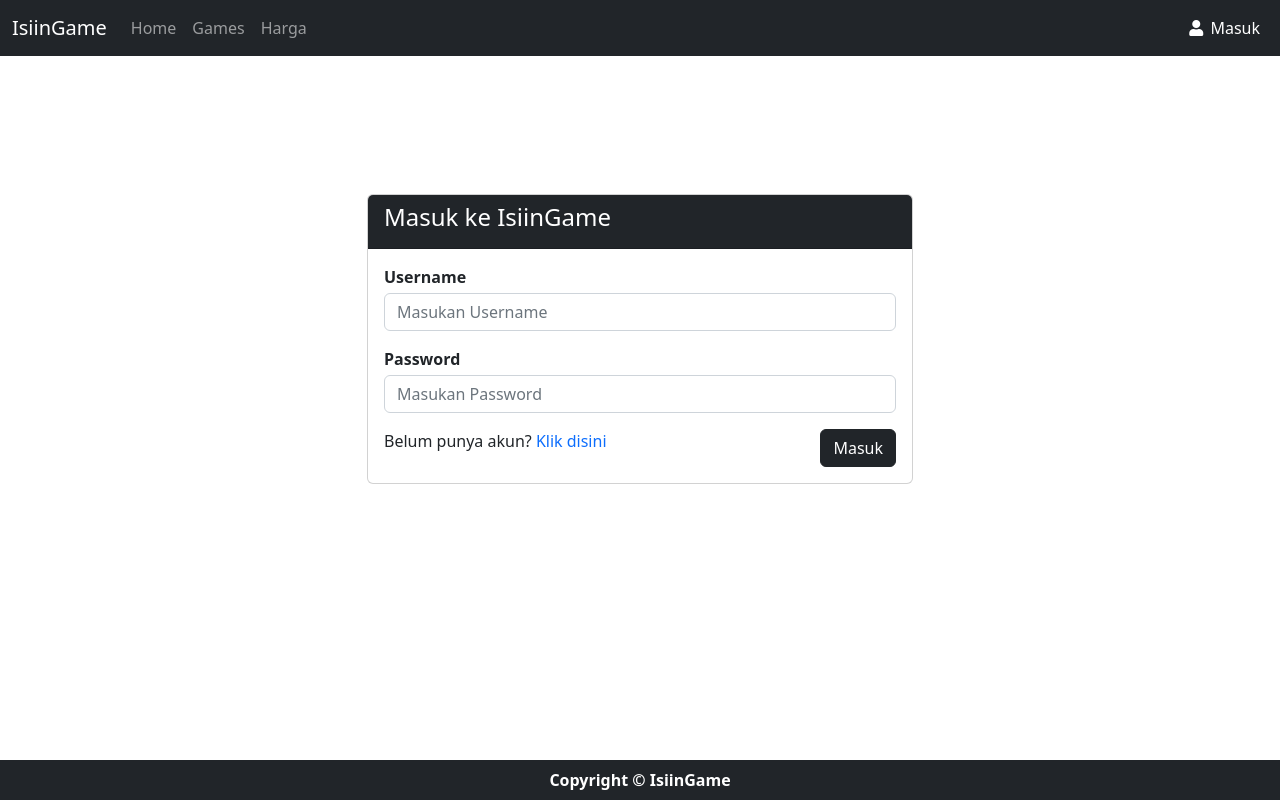
After one commit to TesyarRAz/isiin-game, a CodeIgniter app: page /database/welcome/login in a window 1280 px wide. The commit adds this page. Run offline with CodeIgniter, Linux system fonts and the light colour scheme.

Commit message:
✨ feat(config.php): mengubah nama aplikasi dari 'Isiin Game' menjadi 'IsiinGame' ✨ feat(Welcome.php): menambahkan method login dan register pada Welcome controller ✨ feat(login.php): menambahkan halaman login ✨ feat(register.php): menambahkan halaman register 🗑️ chore(login.php): menghapus file login.php pada folder templates/admin ✨ feat(app.php): menambahkan link untuk masuk pada navbar

```diff
--- a/application/config/config.php
+++ b/application/config/config.php
@@ -531,4 +531,4 @@ $config['rewrite_short_tags'] = FALSE;
 */
 $config['proxy_ips'] = '';
 
-$config['app_name'] = 'Isiin Game';
+$config['app_name'] = 'IsiinGame';
--- a/application/controllers/Welcome.php
+++ b/application/controllers/Welcome.php
@@ -11,4 +11,14 @@ class Welcome extends CI_Controller {
 	{
 
 	}
+
+	public function login()
+	{
+		$this->template->render_app('auth/login');
+	}
+
+	public function register()
+	{
+		$this->template->render_app('auth/register');
+	}
 }
--- /dev/null
+++ b/application/views/auth/login.php
@@ -0,0 +1,34 @@
+<?php
+defined('BASEPATH') or exit('No direct script access allowed');
+?>
+
+<div class="container my-auto">
+    <div class="row justify-content-center">
+        <div class="col-lg-6 col-md-8">
+            <form action="<?= site_url('auth/login') ?>" method="POST" class="card">
+                <div class="card-header bg-dark text-white">
+                    <h4 class="card-title">Masuk ke <?= $this->config->item('app_name') ?></h4>
+                </div>
+
+                <div class="card-body">
+                    <div class="mb-3">
+                        <label class="fw-bold mb-1" for="username">Username</label>
+                        <input id="username" type="text" class="form-control" name="username" placeholder="Masukan Username" required>
+                    </div>
+                    <div class="mb-3">
+                        <label class="fw-bold mb-1" for="password">Password</label>
+                        <input id="password" type="text" class="form-control" name="password" placeholder="Masukan Password" required>
+                    </div>
+
+                    <div class="d-flex justify-content-between">
+                        <span>Belum punya akun? <a href="<?= site_url('welcome/register') ?>" class="text-decoration-none">Klik disini</a></span>
+
+                        <div class="ms-auto">
+                            <button type="button" class="btn btn-dark">Masuk</button>
+                        </div>
+                    </div>
+                </div>
+            </form>
+        </div>
+    </div>
+</div>
--- a/application/views/templates/app.php
+++ b/application/views/templates/app.php
@@ -46,6 +46,14 @@ defined('BASEPATH') or exit('No direct script access allowed');
                         <a class="nav-link <?= uri_is('welcome/harga') ? 'active' : '' ?>" href="<?= site_url('welcome/harga') ?>">Harga</a>
                     </li>
                 </ul>
+                <ul class="navbar-nav">
+                    <li class="nav-item">
+                        <a class="nav-link <?= uri_is('welcome/login', 'welcome/register') ? 'active' : '' ?>" href="<?= site_url('welcome/login') ?>">
+                            <i class="fas fa-fw fa-user"></i>
+                            Masuk
+                        </a>
+                    </li>
+                </ul>
             </div>
         </div>
     </nav>
```
Also changed, not shown: application/views/templates/admin/login.php (deleted, +0 -53 lines), application/views/auth/register.php (added).
